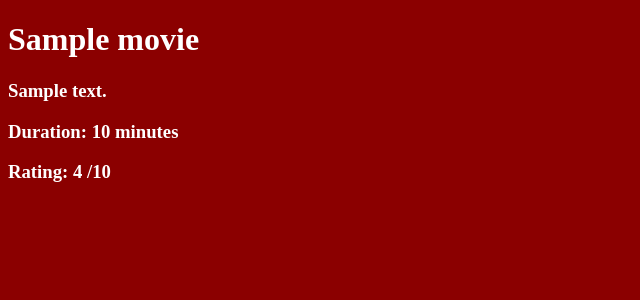
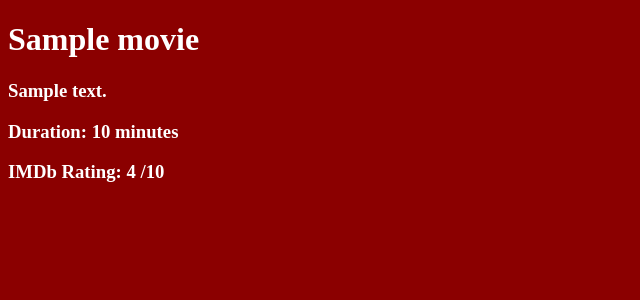
Before and after one commit to shaza13/moodflix, a Python web app: template templates/result.html in a window 1280 px wide. Shown: the top 300 px of the page, without its empty margins (0-640 px from the left). Run offline with Jinja, Linux system fonts and the light colour scheme; the template is opened without the code that fills it: most values are stand-ins (such as "Sample title", 1, 10 or a date in 2020).

Commit message:
added imdb rating

```diff
--- a/templates/result.html
+++ b/templates/result.html
@@ -10,7 +10,7 @@
       <h1>{{movie.title}}</h1>
       <h3>{{movie.description}}</h2>
       <h3>Duration: {{movie.duration}} minutes</h2>
-      <h3>Rating: {{movie.rating}} /10</h2>
+      <h3>IMDb Rating: {{movie.rating}} /10</h2>
     {% endfor %}
   </div>
 </body>
```
